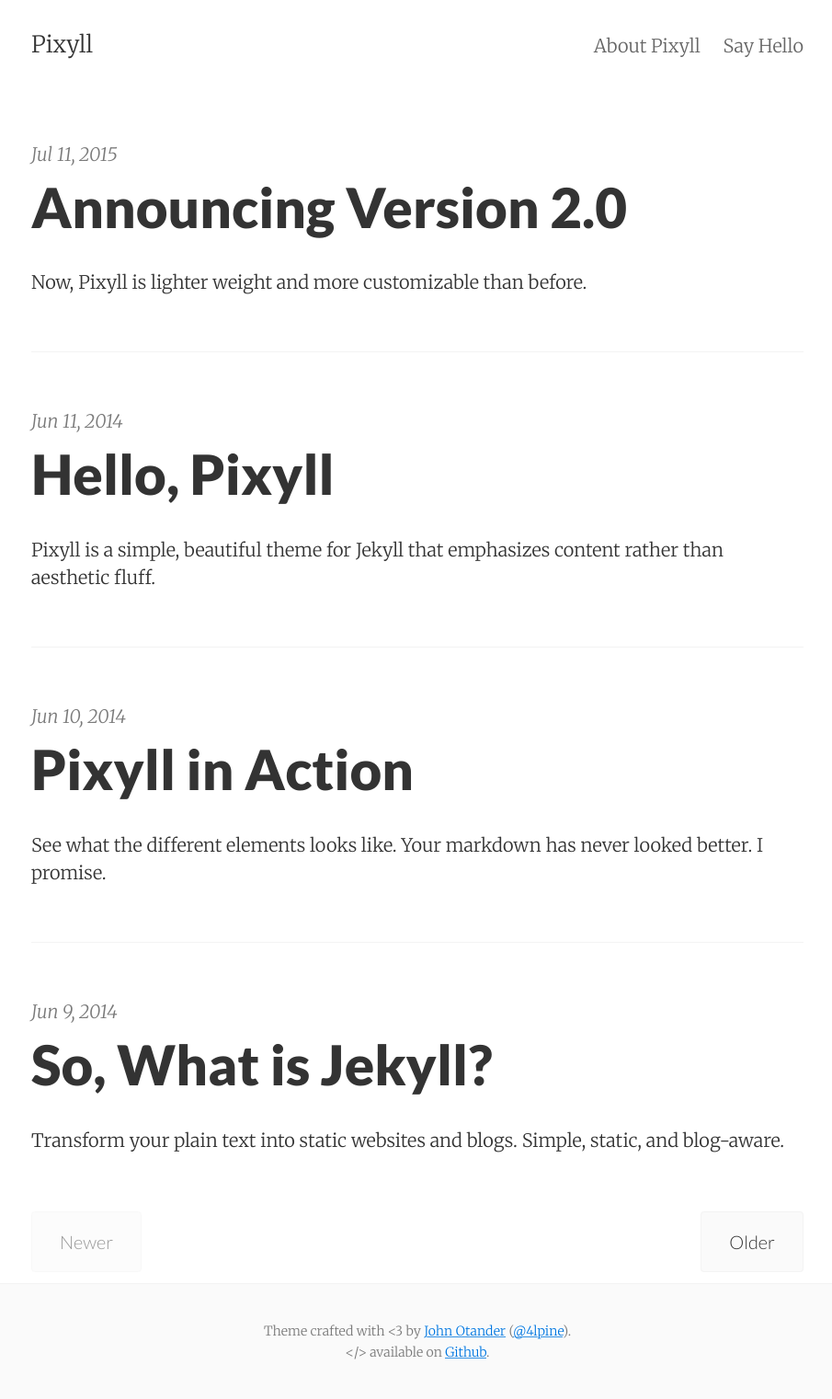
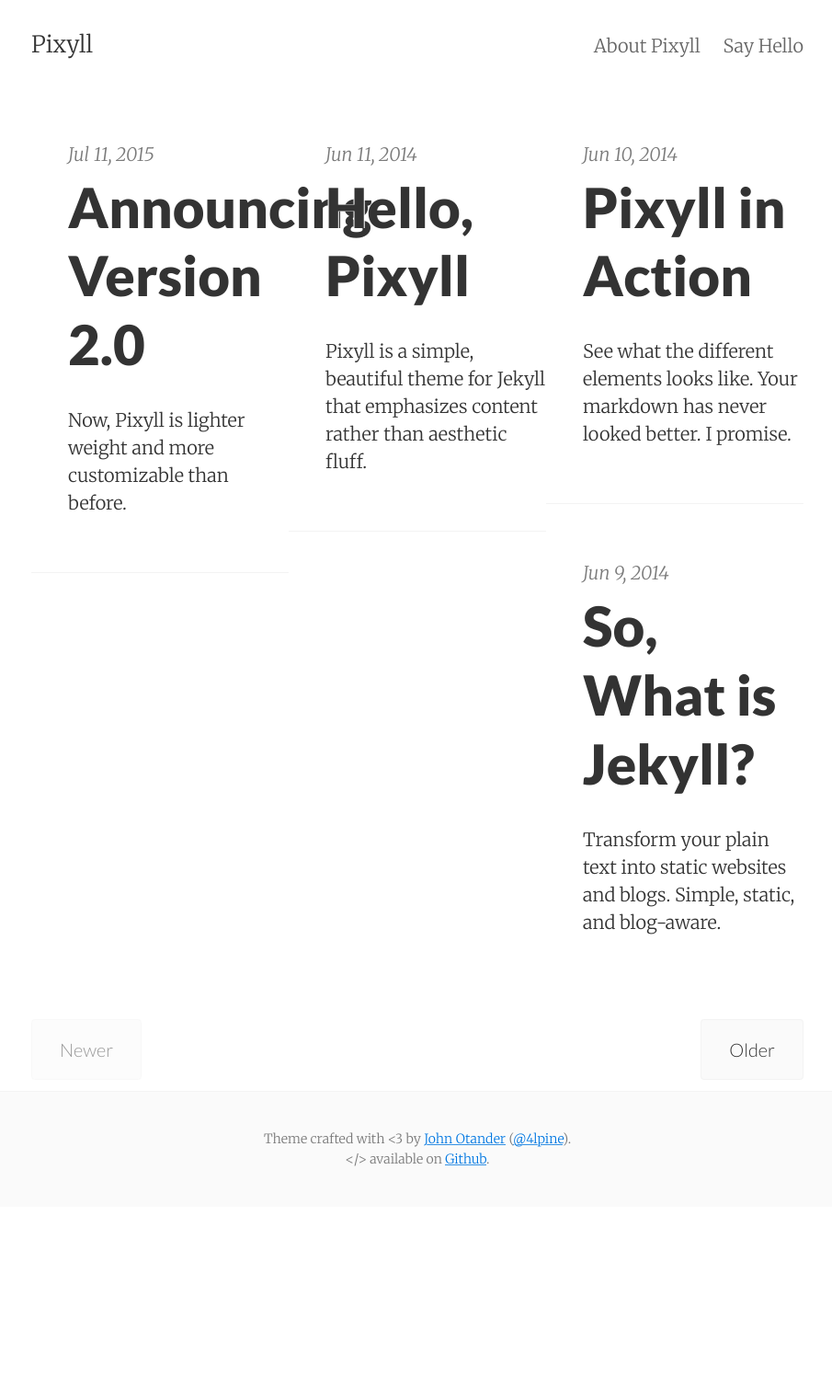
Before and after one commit to dspringate/experiment-two, a Jekyll site: the page built from index.html, in a window 1280 px wide. Shown: the whole page at 92% size, without its empty margins (186-1091 px from the left). Built offline with Jekyll 4.4.1, drawn with Linux system fonts in a browser that asks for light colours; the list of posts is cut into pages by our own code; after the commit the page ends 1312 px from its top, so only the background shows below that.

Commit message:
updates to grid layout

```diff
--- a/index.html
+++ b/index.html
@@ -6,9 +6,9 @@ layout: default
 
 <div class="home">
   {% if posts_count > 0 %}
-    <div class="posts">
+    <div class="grid posts">
       {% for post in paginator.posts %}
-        <div class="post py3">
+        <div class="grid__item one-third post py3">
           <p class="post-meta">{{ post.date | date: site.date_format }}</p>
           <a href="{{ post.url | prepend: site.baseurl }}" class="post-link"><h3 class="h1 post-title">{{ post.title }}</h3></a>
           <p class="post-summary">
```
Also changed, not shown: 11 other files.
